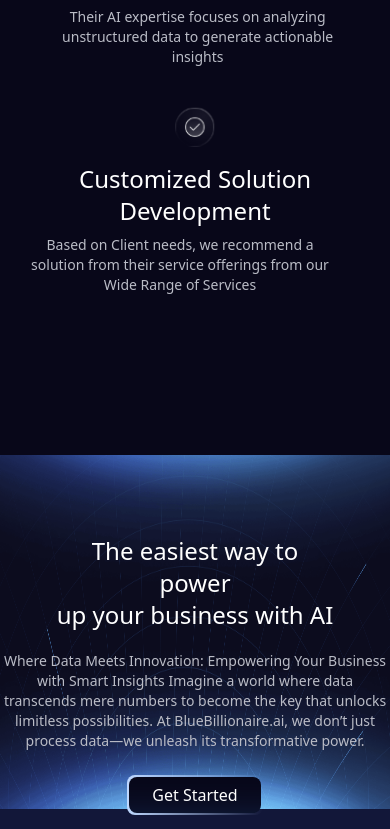
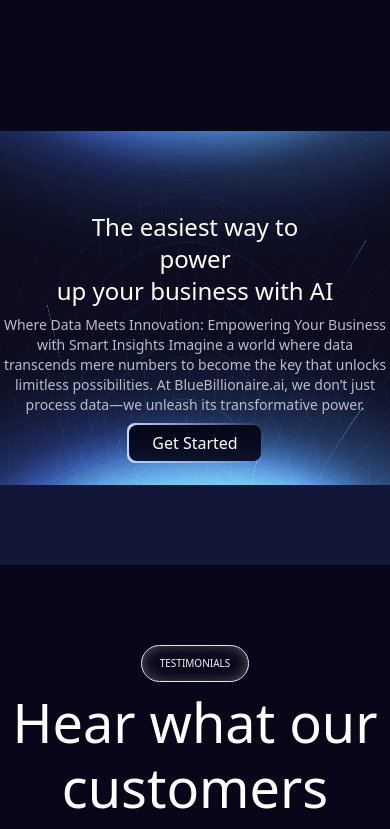
Before and after one commit to remeessalam/abuzars, a React (Vite) app: page / in a window 390 px wide. Shown: the part 5727-6556 px from the top of the page. Built offline with nearby package versions, Linux system fonts and the light colour scheme.

Commit message:
some bug fixed

```diff
--- a/src/pages/HomePage/Sections/SectionFour.jsx
+++ b/src/pages/HomePage/Sections/SectionFour.jsx
@@ -2,7 +2,8 @@
 import Button from "../../../component/Button/Button";
 const SectionFour = () => {
   return (
-    <div className="md:w-[95%] lg:w-[80%] w-full mx-auto relative mt-40 h-[634px]">
+    // h-[634px]
+    <div className="md:w-[95%] lg:w-[80%] w-full mx-auto relative mt-40">
       <div className="absloute top-0">
         <img src={bg} alt="Backgroun-Image" className="min-h-[354px]" />
       </div>
@@ -13,7 +14,7 @@
             <br /> power <br />
             up your business with AI
           </h3>
-          <p className="text-sm font-normal text-[#BABCC6] max-w-[550px] mx-auto mt-5">
+          <p className="text-sm font-normal text-[#BABCC6] max-w-[550px] mx-auto mt-2 sm:mt-5">
             Where Data Meets Innovation: Empowering Your Business with Smart
             Insights Imagine a world where data transcends mere numbers to
             become the key that unlocks limitless possibilities. At
@@ -21,7 +22,7 @@
             transformative power.
           </p>
           {/* <button className="mt-8">Get Started</button> */}
-          <div className="w-full justify-center mt-6">
+          <div className="w-full justify-center mt-2 sm:mt-6">
             <Button
               buttonName="Get Started"
               border={true}
--- a/src/pages/HomePage/Sections/SectionTwo.jsx
+++ b/src/pages/HomePage/Sections/SectionTwo.jsx
@@ -77,7 +77,7 @@
           <img
             src={sectionTwoImageTwo}
             alt=""
-            className="w-[552px] h-[360px] object-contain"
+            className="w-[552px] sm:h-[360px] object-contain"
           />
         </div>
         <div className="flex relative flex-col lg:pb-12 pb-0 justify-end lg:ml-[96px] h-[100%] mt-8 lg:mt-0 ml-0 gap-2 text-white md:w-1/2 w-3/4 lg:h-[535px]">
@@ -170,7 +170,7 @@
           <img
             src={sectionTwoImageAR}
             alt="sectionTwoImageAR"
-            className="rounded-2xl w-[552px] h-[389px] object-contain"
+            className="rounded-2xl w-[552px]  object-contain"
           />
         </div>
       </div>
--- a/src/pages/ServicesPage/ServicesPage.jsx
+++ b/src/pages/ServicesPage/ServicesPage.jsx
@@ -1,14 +1,14 @@
-import Section from "./Section/Section";
-import SectionThree from "./Section/SectionThree";
-import SectionTwo from "./Section/SectionTwo";
+import Section from "./Sections/Section";
+import SectionThree from "./Sections/SectionThree";
+import SectionTwo from "./Sections/SectionTwo";
 
 const ServicesPage = () => {
   return (
-    <div>
+    <>
       <Section />
       <SectionTwo />
       <SectionThree />
-    </div>
+    </>
   );
 };
 
```
Also changed, not shown: src/pages/ServicesPage/Sections/Section.jsx (renamed from src/pages/ServicesPage/Section/Section.jsx), src/pages/ServicesPage/Sections/SectionThree.jsx (renamed from src/pages/ServicesPage/Section/SectionThree.jsx), src/pages/ServicesPage/Sections/SectionTwo.jsx (renamed from src/pages/ServicesPage/Section/SectionTwo.jsx).
